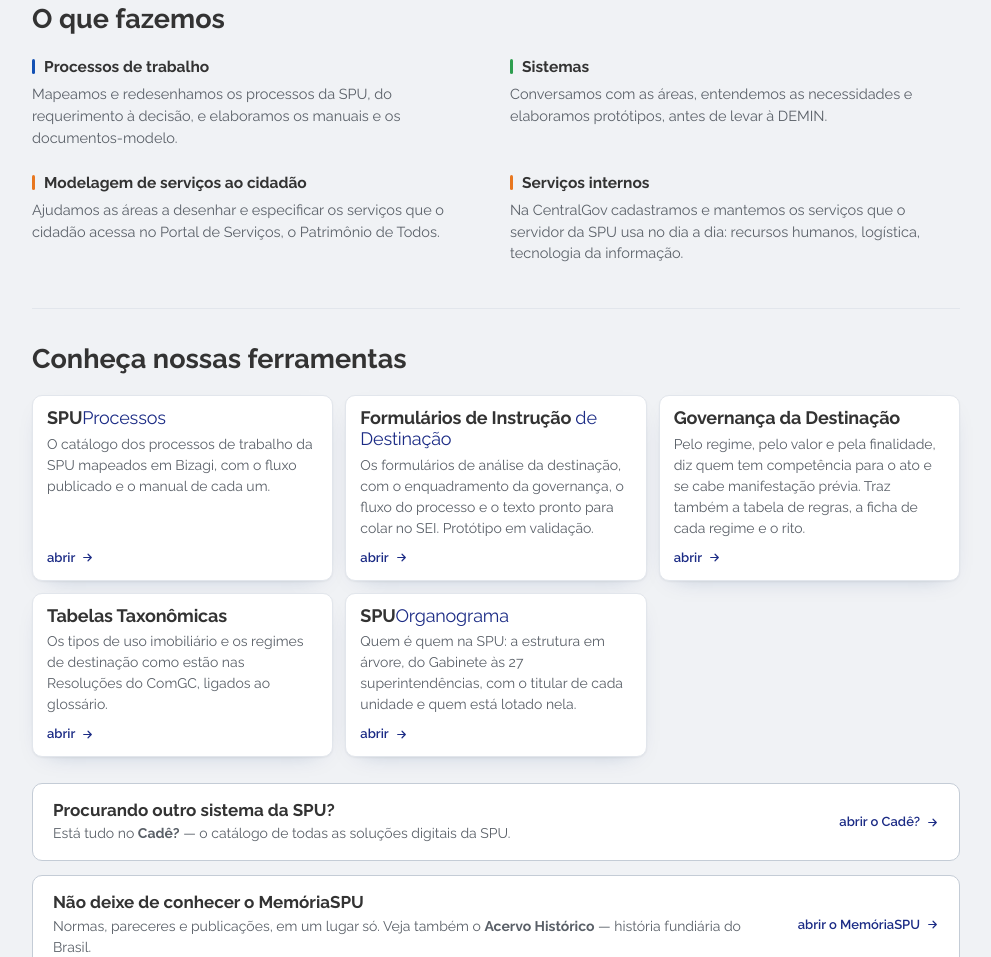
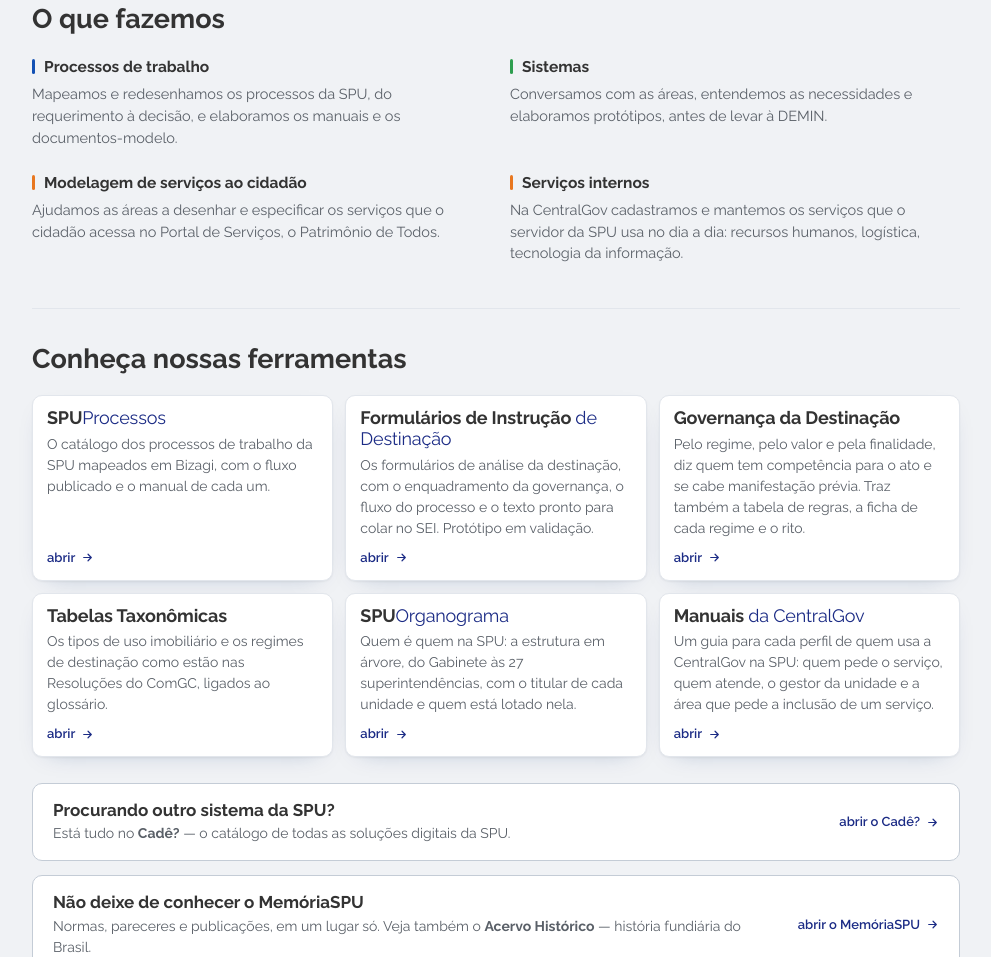
Before and after one commit to SPU-ProjetoseProcessos/escritorio, a plain HTML site: page index.html in a window 1280 px wide. Shown: the part 275-1232 px from the top of the page, without its empty margins (144-1135 px from the left). Drawn offline with Linux system fonts and the light colour scheme.

Commit message:
Página do Escritório: cartão dos Manuais da CentralGov
Co-Authored-By: Claude Opus 5.5 <noreply@anthropic.com>

```diff
--- a/index.html
+++ b/index.html
@@ -345,6 +345,14 @@
       </a>
     </li>
 
+    <li>
+      <a class="cartao" href="https://spu-projetoseprocessos.github.io/Vitrine_Manuais_CentralGov_SPU/">
+        <span class="wordmark"><b>Manuais</b> <i>da CentralGov</i></span>
+        <p class="descricao">Um guia para cada perfil de quem usa a CentralGov na SPU: quem pede o serviço, quem atende, o gestor da unidade e a área que pede a inclusão de um serviço.</p>
+        <span class="abrir">abrir <svg viewBox="0 0 24 24" fill="none" stroke="currentColor" stroke-width="2.2" stroke-linecap="round" stroke-linejoin="round" aria-hidden="true"><path d="M5 12h13M13 6l6 6-6 6"/></svg></span>
+      </a>
+    </li>
+
     </ul>
   </section>
 
```
